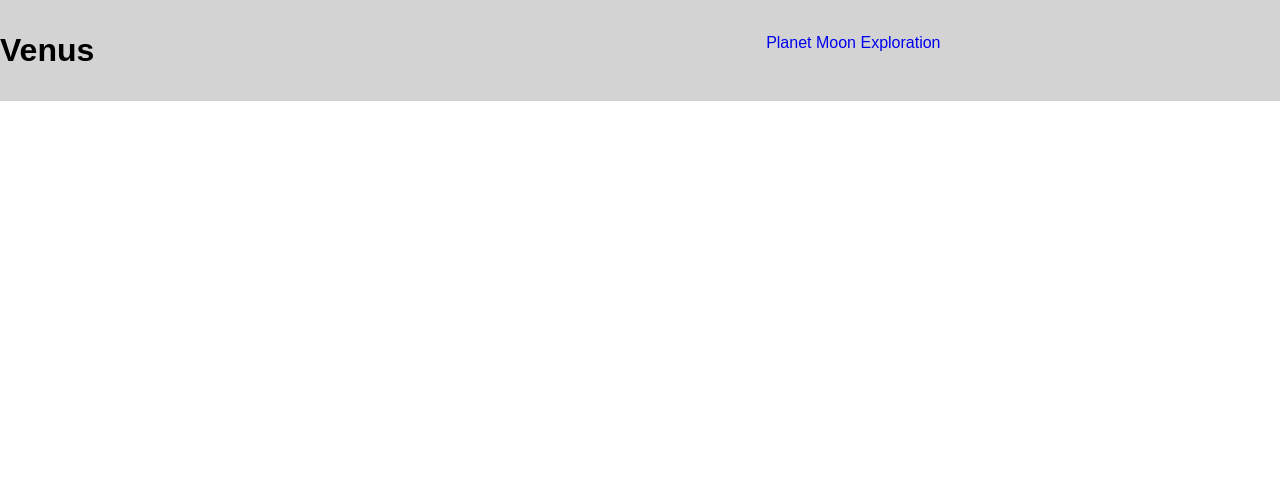
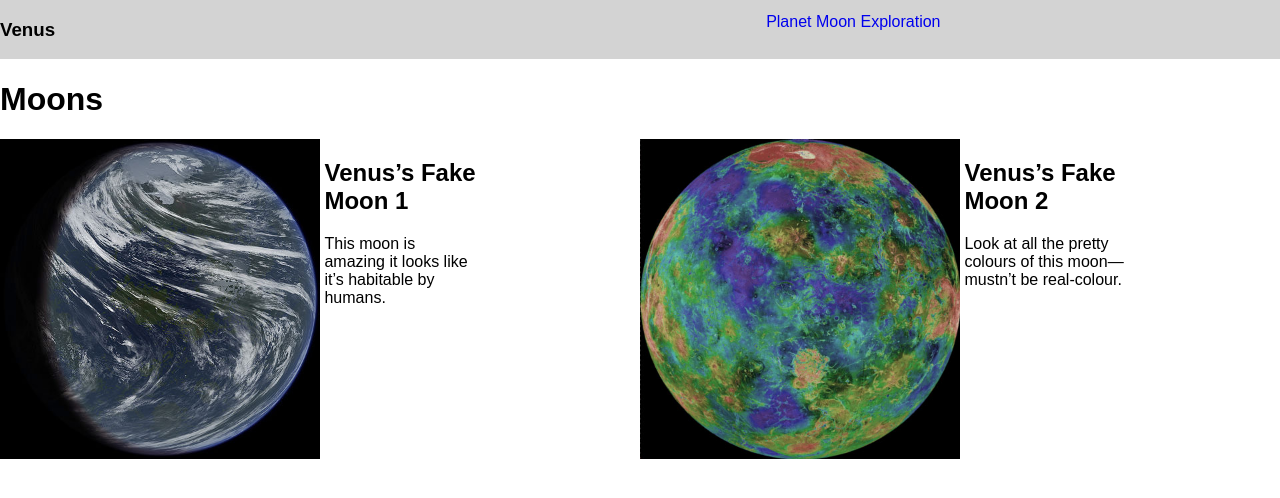
Before and after one commit to erynjones/dsn1675-planet-website, a plain HTML site: page moon.html in a window 1280 px wide. Drawn offline with Linux system fonts and the light colour scheme.

Commit message:
Working on moon html

```diff
--- a/css/main.css
+++ b/css/main.css
@@ -27,10 +27,16 @@ header {
   background-color: lightgrey;
 }
 
-h1 {
+.venus {
   margin: 0;
   text-align: center;
   padding: 1em;
+}
+
+h3 {
+  margin: 0;
+  text-align: center;
+  padding: 0em 0em 1em 0em;
 }
 
 nav a{
@@ -56,6 +62,7 @@ nav ul {
 
 p {
   margin: 0;
+  padding-bottom: 1em;
 }
 
 @media only screen and (min-width: 24em) {
@@ -70,9 +77,19 @@ p {
 }
 
 @media only screen and (min-width: 38em) {
-  h1 {
+  .venus {
     text-align: left;
     padding-left: 0;
   }
 
+  h3 {
+    text-align: left;
+    padding-left: 0;
+    padding-top: 1em;
+  }
+
+  .space {
+    padding-right: 1em;
+  }
+
 }
--- a/moon.html
+++ b/moon.html
@@ -13,7 +13,7 @@
 
 <header class="grid grid-middle">
   <div class="unit unit-xs-1 unit-s-1 unit-m-1-3 unit-l-1-3">
-    <h1>Venus</h1>
+    <h3>Venus</h3>
   </div>
     <nav class="unit unit-xs-1 unit-s-1 unit-m-2-3 unit-l-2-3">
       <ul>
@@ -24,6 +24,31 @@
     </nav>
 </header>
 
+<main>
 
+<h1>Moons</h1>
+
+<div class="grid">
+  <div class="unit unit-xs-1 unit-s-1 unit-m-1-2 unit-l-1-2">
+    <div class="unit unit-l-1-2">
+      <img class="img-flex" src="images/venus-moon-1.jpg" alt="image of moon of venus">
+    </div>
+    <div class="unit unit-l-1-4">
+      <h2>Venus’s Fake Moon 1</h2>
+      <p class="space">This moon is amazing it looks like it’s habitable by humans.</p>
+    </div>
+  </div>
+  <div class="unit unit-xs-1 unit-s-1 unit-m-1-2 unit-l-1-2">
+    <div class="unit unit-l-1-2">
+      <img class="img-flex" src="images/venus-moon-2.jpg" alt="image of moon of venus">
+    </div>
+    <div class="unit unit-l-1-4">
+      <h2>Venus’s Fake Moon 2</h2>
+      <p>Look at all the pretty colours of this moon—mustn’t be real-colour.</p>
+    </div>
+  </div>
+<div>
+
+</main>
 </body>
 </html>
```
Also changed, not shown: index.html (+1 -1 lines).
